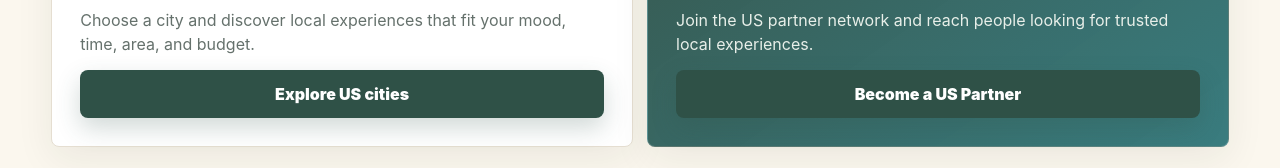
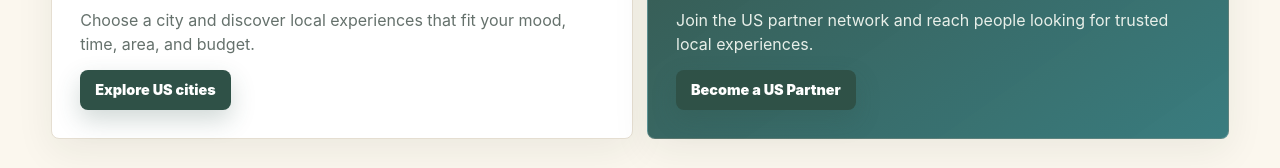
Before and after one commit to babouclionm/zuri_demo, a plain HTML site: page countries/us.html in a window 1280 px wide. Shown: the part 1211-1379 px from the top of the page. Drawn offline with Linux system fonts and the light colour scheme.

Commit message:
Reduce country path CTA size

```diff
--- a/styles.css
+++ b/styles.css
@@ -1297,6 +1297,13 @@ dd {
   color: var(--muted);
 }
 
+.choice-card .button {
+  width: fit-content;
+  min-height: 40px;
+  padding: 0 14px;
+  font-size: 0.9rem;
+}
+
 .partner-choice p,
 .rwanda-region p,
 .us-region p {
```
